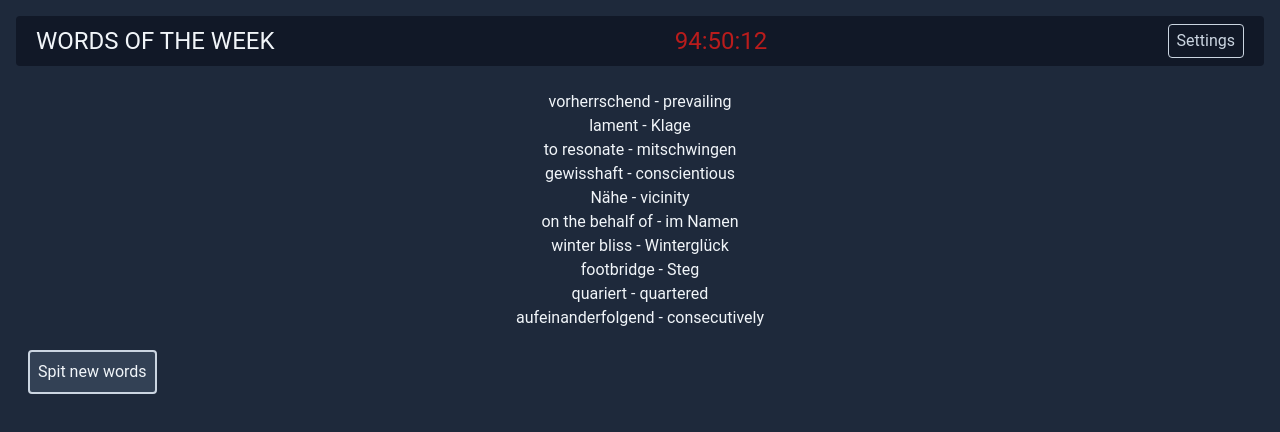
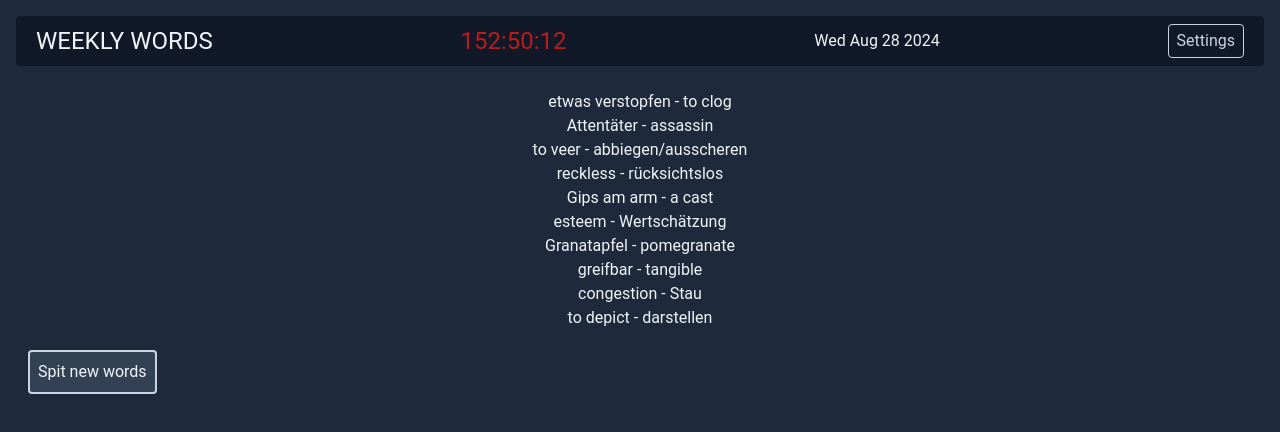
Before and after one commit to timonpalm/words-of-the-week, a Next.js app: page / in a window 1280 px wide. Shown: the top 432 px of the page. Built offline with nearby package versions, Linux system fonts and the light colour scheme.

Commit message:
countdown changes words

```diff
--- a/public/settings.json
+++ b/public/settings.json
@@ -1,5 +1,5 @@
 {
-    "targetWeekday": 1,
-    "targetHour": 8,
+    "targetWeekday": 3,
+    "targetHour": 18,
     "numberOfWords": 10
 }
--- a/public/words.json
+++ b/public/words.json
@@ -1,44 +1,44 @@
 {
   "words": [
     [
-      "vorherrschend",
-      "prevailing"
+      "etwas verstopfen",
+      "to clog"
     ],
     [
-      "lament",
-      "Klage"
+      "Attentäter",
+      "assassin"
     ],
     [
-      "to resonate",
-      "mitschwingen"
+      "to veer",
+      "abbiegen/ausscheren"
     ],
     [
-      "gewisshaft",
-      "conscientious"
+      "reckless",
+      "rücksichtslos"
     ],
     [
-      "Nähe",
-      "vicinity"
+      "Gips am arm",
+      "a cast"
     ],
     [
-      "on the behalf of",
-      "im Namen"
+      "esteem",
+      "Wertschätzung"
     ],
     [
-      "winter bliss",
-      "Winterglück"
+      "Granatapfel",
+      "pomegranate"
     ],
     [
-      "footbridge",
-      "Steg"
+      "greifbar",
+      "tangible"
     ],
     [
-      "quariert",
-      "quartered"
+      "congestion",
+      "Stau"
     ],
     [
-      "aufeinanderfolgend",
-      "consecutively"
+      "to depict",
+      "darstellen"
     ]
   ]
 }
--- a/src/app/components/countdown.js
+++ b/src/app/components/countdown.js
@@ -1,8 +1,19 @@
 'use client'
 import React from 'react'
 import { useState, useEffect } from 'react'
+import { calcTargetDate } from '@/utils/calcTargetDate'
+import { createWords, saveWords } from '@/functions/words/words'
 
-export default function Countdown ({ targetDate }) {
+export default function Countdown ({ settings, vocabulary, setWords }) {
+  // calculate target date for next word update
+  //var initDate = calcTargetDate(3, 19)
+  //var n = new Date()
+  //var initDate = new Date(n.getTime() + 5000)
+
+  const [targetDate, setTargetDate] = useState(
+    calcTargetDate(settings.targetWeekday, settings.targetHour)
+  )
+
   const [hours, setHours] = useState('-')
   const [minutes, setMinutes] = useState('-')
   const [seconds, setSeconds] = useState('-')
@@ -10,19 +21,32 @@ export default function Countdown ({ targetDate }) {
   useEffect(() => {
     const interval = setInterval(() => {
       var now = new Date()
-      var diff = targetDate - now
+      var diff = targetDate.getTime() - now.getTime()
 
-      setHours(Math.floor(diff / 1000 / 60 / 60))
-      setMinutes(Math.floor(diff / 1000 / 60) % 60)
-      setSeconds(Math.floor(diff / 1000) % 60)
+      if (diff <= 0) {
+        setTargetDate(() =>
+          calcTargetDate(settings.targetWeekday, settings.targetHour)
+        )
+        createWords(vocabulary, settings.numberOfWords).then(w => {
+          saveWords(w)
+          setWords(w)
+        })
+      }
+
+      setHours(() => Math.floor(diff / 1000 / 60 / 60))
+      setMinutes(() => Math.floor(diff / 1000 / 60) % 60)
+      setSeconds(() => Math.floor(diff / 1000) % 60)
     }, 1000)
 
     return () => clearInterval(interval)
-  }, [])
+  }, [targetDate])
 
   return (
-    <span className='text-red-700 mx-5 text-2xl'>
-      {hours}:{minutes}:{seconds}
-    </span>
+    <>
+      <span className='text-red-700 mx-5 text-2xl'>
+        {hours}:{minutes}:{seconds}
+      </span>
+      <span>{targetDate.toDateString()}</span>
+    </>
   )
 }
--- /dev/null
+++ b/src/app/components/interactionWrapper.js
@@ -0,0 +1,40 @@
+'use client'
+
+import React from 'react'
+import WordListContainer from './wordListContainer'
+import Link from 'next/link'
+import Countdown from './countdown'
+import { useState } from 'react'
+
+export default function InteractionWrapper ({
+  settings,
+  vocabulary,
+  initWords
+}) {
+  // initial list of words
+  const [words, setWords] = useState(initWords)
+
+  return (
+    <>
+      <header>
+        <h1 className='text-2xl'>WEEKLY WORDS</h1>
+        <Countdown
+          settings={settings}
+          vocabulary={vocabulary}
+          setWords={setWords}
+        ></Countdown>
+        <Link
+          className='border border-slate-300 text-slate-300 px-2 py-1 rounded hover:bg-slate-700 focus-within:bg-slate-700 outline-none'
+          href='/settings'
+        >
+          Settings
+        </Link>
+      </header>
+      <WordListContainer
+        vocabulary={vocabulary}
+        words={words}
+        setWords={setWords}
+      ></WordListContainer>
+    </>
+  )
+}
--- a/src/app/components/wordListContainer.js
+++ b/src/app/components/wordListContainer.js
@@ -1,15 +1,10 @@
 'use client'
-import { createWords } from '@/functions/words/words'
+import { createWords, saveWords } from '@/functions/words/words'
 import WordList from './wordList'
-import { useState } from 'react'
 import { useSettings } from '@/functions/settings/useSettings'
-import { saveWords } from '@/functions/words/words'
 
-export default function WordListContainer ({ vocabulary, initWords }) {
-  const settings = useSettings()
-
-  // initial list of words
-  const [words, setWords] = useState(initWords)
+export default function WordListContainer ({ vocabulary, words, setWords }) {
+  const [settings, _] = useSettings()
 
   // handle new word click
   async function handleClick () {
--- a/src/app/page.js
+++ b/src/app/page.js
@@ -1,11 +1,8 @@
-import Link from 'next/link'
 import React from 'react'
-import WordListContainer from './components/wordListContainer'
 import { getWords } from '@/functions/words/words'
-import Countdown from './components/countdown'
-import { calcTargetDate } from '@/utils/calcTargetDate'
 import { create_vocabulary } from '@/functions/getVocabulary'
 import { getSettings } from '@/functions/settings/settings'
+import InteractionWrapper from './components/interactionWrapper'
 
 export default async function Home () {
   // load settings
@@ -15,27 +12,11 @@ export default async function Home () {
   const vocabulary = await create_vocabulary()
   var initWords = await getWords()
 
-  // calculate target date for next word update
-  var targetDate = calcTargetDate(settings.targetWeekday, settings.targetHour)
-
-  console.log('hier')
-
   return (
-    <>
-      <header>
-        <h1 className='text-2xl'>WORDS OF THE WEEK</h1>
-        <Countdown targetDate={targetDate}></Countdown>
-        <a
-          className='border border-slate-300 text-slate-300 px-2 py-1 rounded hover:bg-slate-700 focus-within:bg-slate-700 outline-none'
-          href='/settings'
-        >
-          Settings
-        </a>
-      </header>
-      <WordListContainer
-        vocabulary={vocabulary}
-        initWords={initWords}
-      ></WordListContainer>
-    </>
+    <InteractionWrapper
+      settings={settings}
+      vocabulary={vocabulary}
+      initWords={initWords}
+    ></InteractionWrapper>
   )
 }
--- a/src/app/settings/page.js
+++ b/src/app/settings/page.js
@@ -1,5 +1,4 @@
 'use client'
-import Link from 'next/link'
 import SettingBlock from './components/settingBlock'
 import { useSettings } from '@/functions/settings/useSettings'
 
@@ -14,7 +13,9 @@ export default function Settings () {
     'Saturday'
   ]
 
-  var settings = useSettings()
+  const [settings, setSettings] = useSettings()
+
+  console.log(settings)
 
   return (
     <>
@@ -39,8 +40,9 @@ export default function Settings () {
             <option value={6}>Saturday</option>
           </select>
           <input
+            id='hour'
             type='time'
-            defaultValue={settings ? settings.targetHour : ''}
+            defaultValue={settings ? settings.targetHour + ':00' : ''}
           ></input>
         </SettingBlock>
         <SettingBlock>
@@ -58,7 +60,9 @@ export default function Settings () {
           <input type='file'></input>
         </SettingBlock>
         <div>
-          <button type='submit'>Save</button>
+          <button type='submit' onSubmit={setSettings}>
+            Save
+          </button>
         </div>
       </form>
     </>
--- a/src/functions/settings/useSettings.js
+++ b/src/functions/settings/useSettings.js
@@ -6,9 +6,10 @@ import { getSettings } from './settings'
 export function useSettings () {
   // load settings
   const [settings, setSettings] = useState(null)
+
   useEffect(() => {
     getSettings().then(s => setSettings(s))
   }, [])
 
-  return settings
+  return [settings, setSettings]
 }
```
